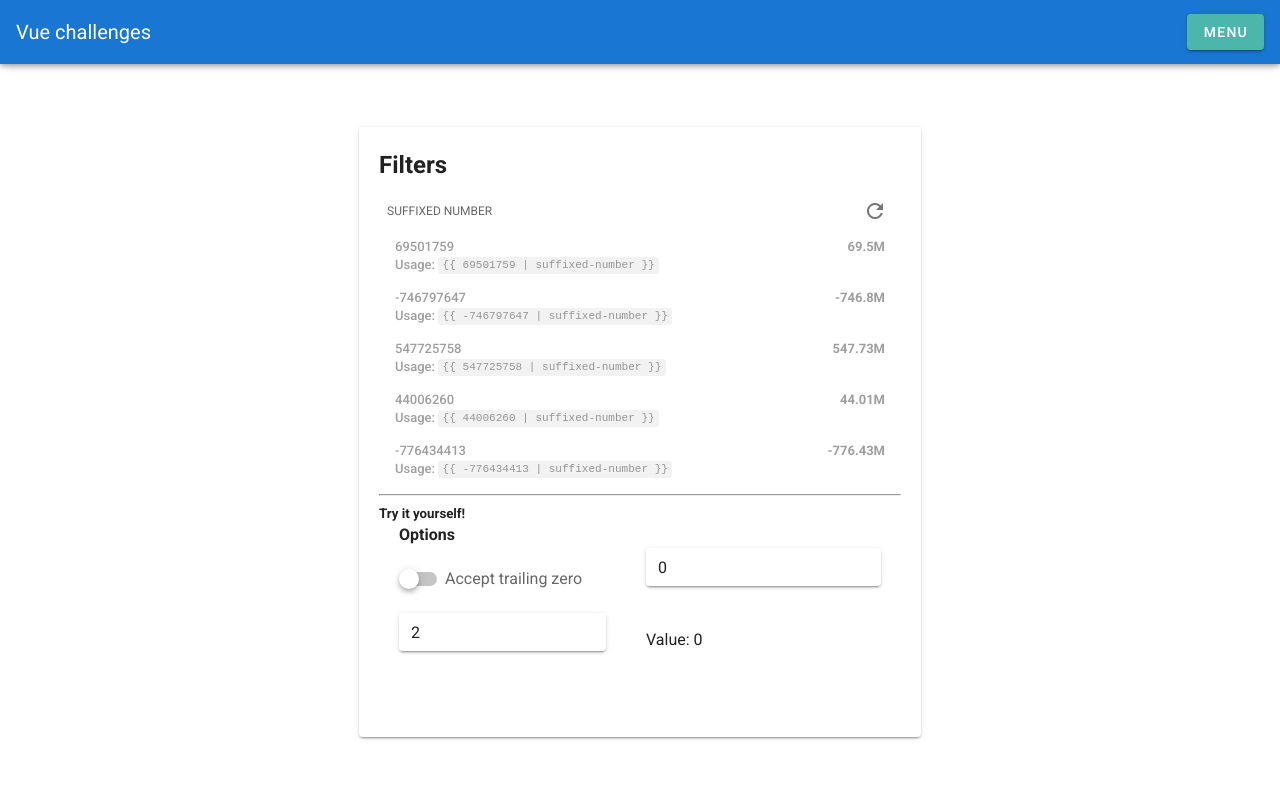
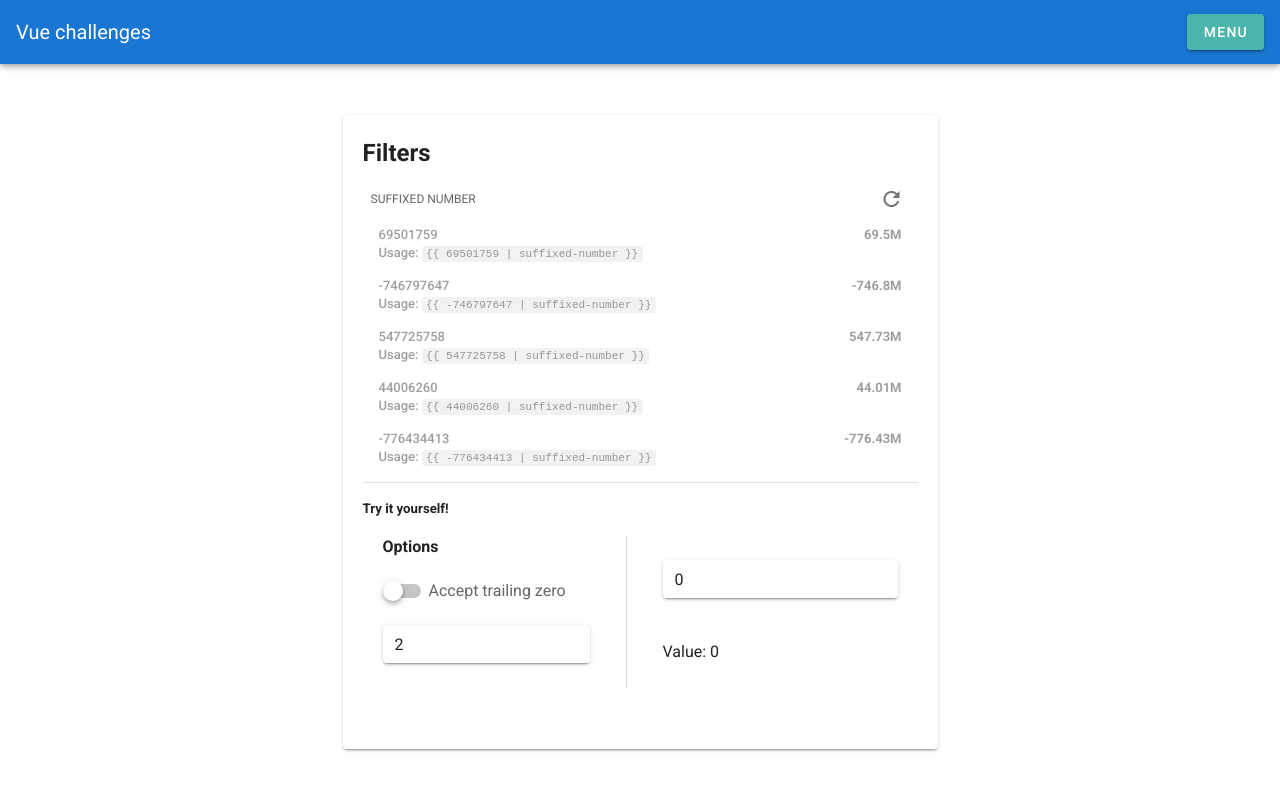
Before and after one commit to AvocadoVenom/vue-challenges, a Vue app: page /filters in a window 1280 px wide. Shown: the top 790 px of the page. Built offline with nearby package versions, Linux system fonts and the light colour scheme.

Commit message:
Add divider to filters

```diff
--- a/src/components/pages/Filters.vue
+++ b/src/components/pages/Filters.vue
@@ -31,8 +31,8 @@
             </v-list-item>
           </v-list-item-group>
         </v-list>
-        <hr />
-        <h5 class="mt-2">Try it yourself!</h5>
+        <v-divider></v-divider>
+        <h5 class="my-4">Try it yourself!</h5>
         <div class="d-flex justify-space-around align-center mb-10">
           <div class="d-flex flex-column justify-start align-start px-5">
             <h4>Options</h4>
@@ -45,6 +45,7 @@
               dense
             ></v-text-field>
           </div>
+          <v-divider class="mx-4" vertical></v-divider>
           <div class="d-flex flex-column justify-space-around align-start px-5">
             <v-text-field type="number" v-model="testValue" label="Test value" solo clearable dense></v-text-field>
             <div
```
